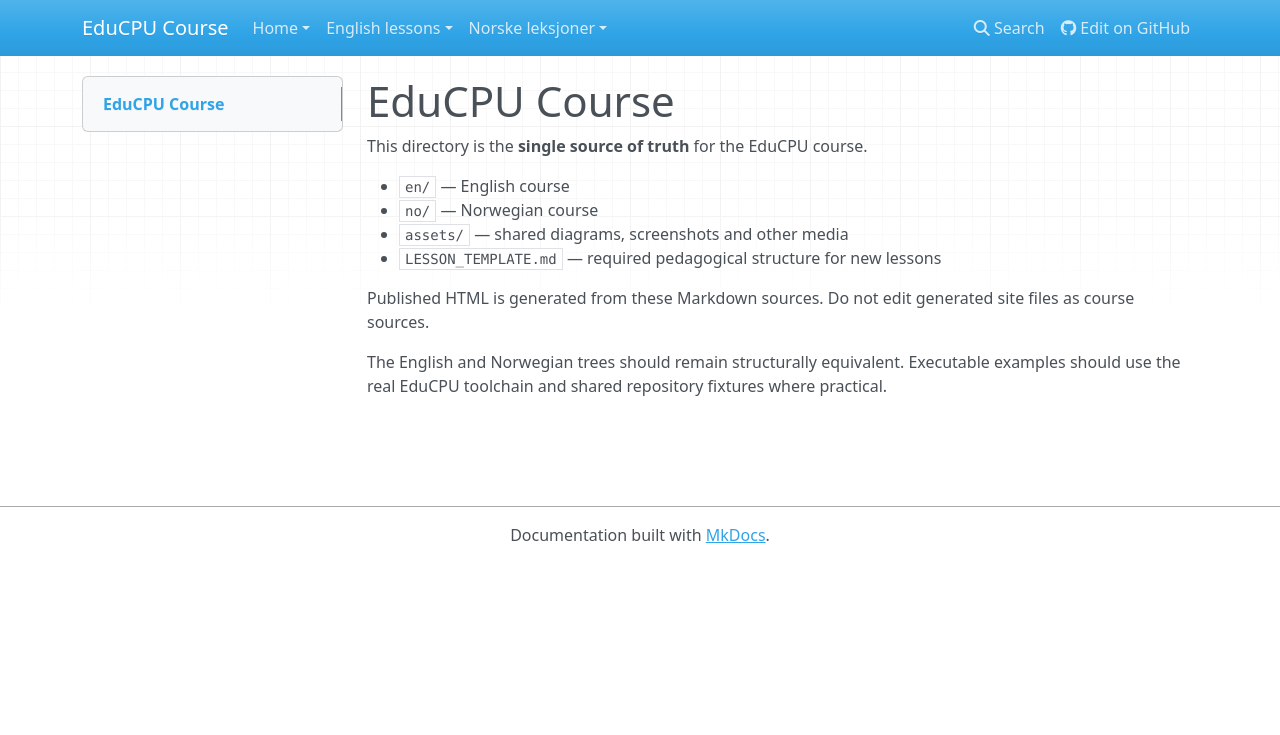
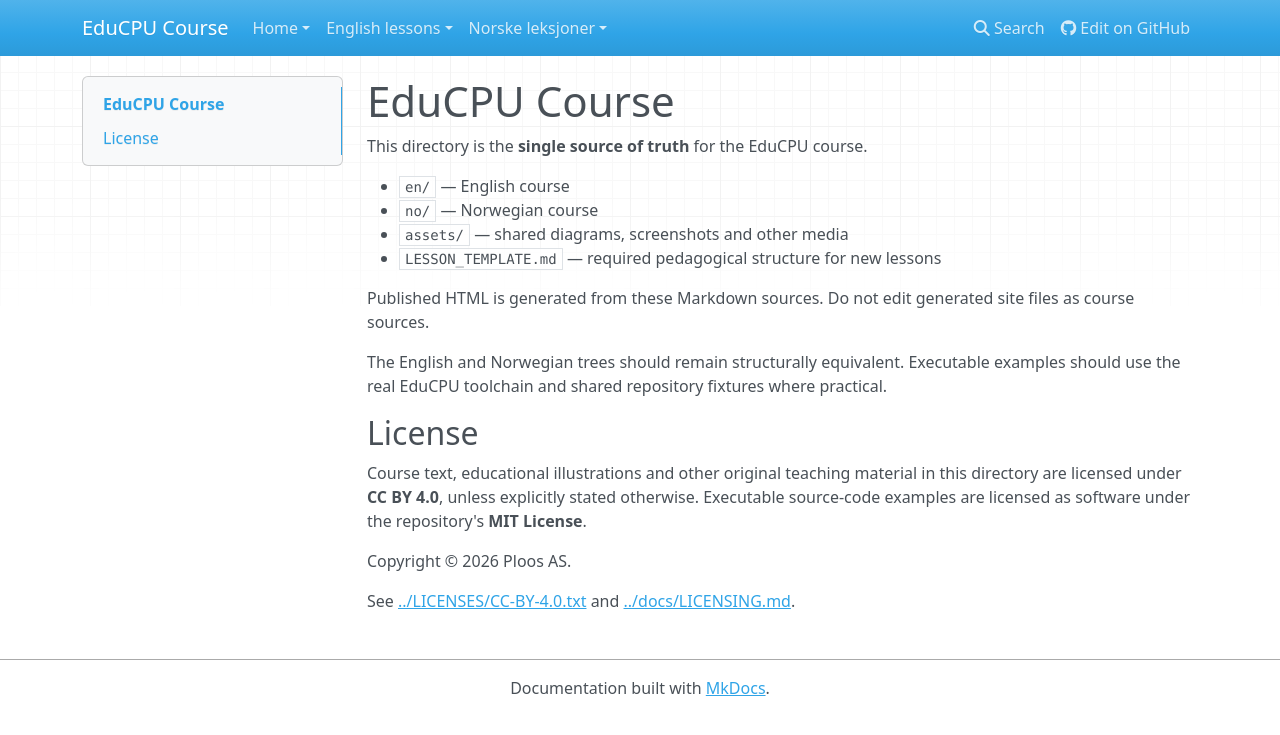
Before and after one commit to Ploos-AS/EduCPU, an MkDocs documentation site: the page built from course/README.md, in a window 1280 px wide. Shown: the top 735 px of the page. Built offline with MkDocs 1.6.1, drawn with Linux system fonts in a browser that asks for light colours; nearby versions of some CDN libraries.

Commit message:
Clarify course CC BY 4.0 licensing and copyright

```diff
--- a/course/README.md
+++ b/course/README.md
@@ -10,3 +10,11 @@ This directory is the **single source of truth** for the EduCPU course.
 Published HTML is generated from these Markdown sources. Do not edit generated site files as course sources.
 
 The English and Norwegian trees should remain structurally equivalent. Executable examples should use the real EduCPU toolchain and shared repository fixtures where practical.
+
+## License
+
+Course text, educational illustrations and other original teaching material in this directory are licensed under **CC BY 4.0**, unless explicitly stated otherwise. Executable source-code examples are licensed as software under the repository's **MIT License**.
+
+Copyright © 2026 Ploos AS.
+
+See [../LICENSES/CC-BY-4.0.txt](../LICENSES/CC-BY-4.0.txt) and [../docs/LICENSING.md](../docs/LICENSING.md).
```
